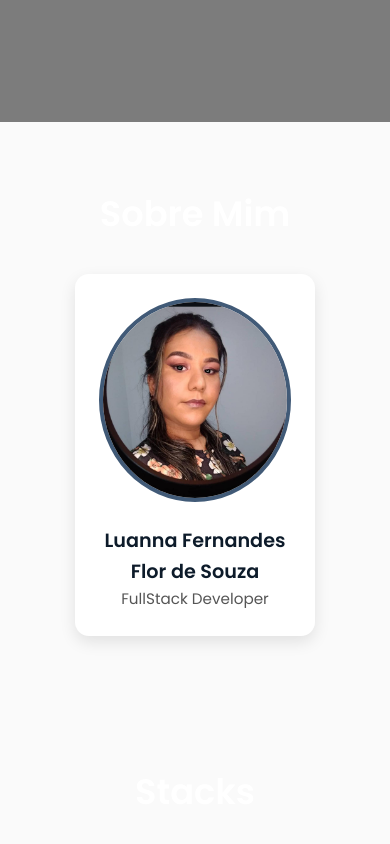
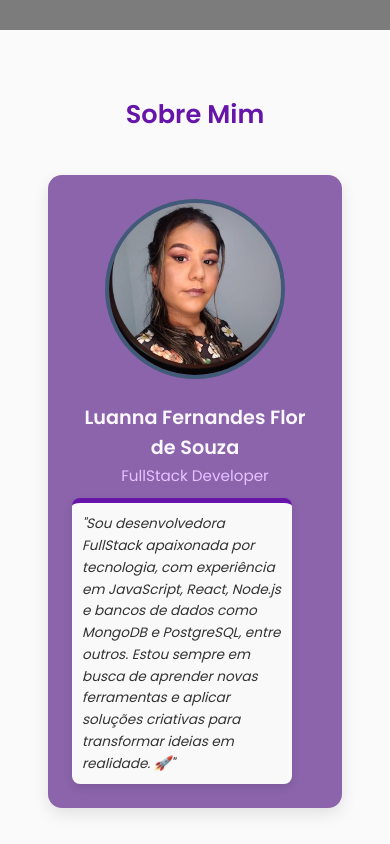
Before and after one commit to Luanna88/projeto-javascript, a website: page landing-page/index.html in a window 390 px wide. Shown: the part 800-1644 px from the top of the page. Drawn offline with Linux system fonts and the light colour scheme.

Commit message:
Corrijindo css e adicionado responsividade
Signed-off-by: Luanna88 <luanna.souza@maisunifacisa.com.br>

```diff
--- a/landing-page/css/style.css
+++ b/landing-page/css/style.css
@@ -29,26 +29,21 @@ body {
   z-index: 1000;
 }
 
-.navbar .logo {
-  font-size: 1.8rem;
-  font-weight: 700;
-  letter-spacing: 1px;
-}
-
-.navbar .nav-links {
+/* Menu normal para telas grandes */
+.nav-links {
   list-style: none;
   display: flex;
   gap: 1.5rem;
 }
 
-.navbar .nav-links li a {
+.nav-links li a {
   color: #fff;
   text-decoration: none;
   font-weight: 500;
   transition: color 0.3s ease;
 }
 
-.navbar .nav-links li a:hover {
+.nav-links li a:hover {
   color: #ffb703;
 }
 
@@ -62,7 +57,7 @@ body {
 }
 
 .hero {
-  height: 100vh;
+  height: 90vh;
   background: url("../img/banner2.jpg") no-repeat center center/cover;
   position: relative;
   display: flex;
@@ -101,6 +96,10 @@ section {
   padding: 4rem 2rem;
 }
 
+.sobre {
+  text-align: center;
+}
+
 h2 {
   text-align: center;
   font-size: 2.2rem;
@@ -109,44 +108,96 @@ h2 {
   font-weight: 600;
 }
 
+
+.sobre h2 {
+  font-size: 2.2rem;
+  margin-bottom: 1.5rem;
+  color: #6615a8;
+  font-weight: 600;
+}
+
 .sobre .equipe {
   display: flex;
-  gap: 2rem;
   justify-content: center;
-  flex-wrap: wrap;
+  align-items: flex-start;
+  position: relative;
+  flex-wrap: nowrap;
+  gap: 1rem;
+  padding: 1rem;
+  overflow-x: visible;
+  transition: all 0.5s ease;
 }
 
 .membro {
-  background: white;
+  background:#8b64ab;
   padding: 1.5rem;
   border-radius: 14px;
   text-align: center;
-  max-width: 240px;
+  width: 240px;
+  min-width: 240px;
   box-shadow: 0px 6px 16px rgba(0,0,0,0.1);
   transition: transform 0.3s ease, box-shadow 0.3s ease;
+  cursor: pointer;
+  position: relative;
+  flex-shrink: 0;
+  transition: all 0.5s ease;
 }
 
 .membro:hover {
-  transform: translateY(-8px);
+  transform: translateY(-5px);
   box-shadow: 0px 10px 20px rgba(0,0,0,0.15);
 }
 
 .membro img {
-  width: 100%;
+  width: 180px;
+  height: 180px;
   border-radius: 50%;
   margin-bottom: 1rem;
   border: 4px solid #415a77;
+  object-fit: cover;
+  transition: all 0.5s ease;
 }
 
 .membro h3 {
   font-size: 1.2rem;
   font-weight: 600;
-  color: #0d1b2a;
+  color: #fcf8ff;
 }
 
 .membro p {
   font-size: 0.95rem;
-  color: #555;
+  color: #e4c3ff;
+}
+
+.resumo {
+  position: absolute;
+  top: 0;
+  left: 105%;
+  width: 0;
+  opacity: 0;
+  background: #f9f9f9;
+  border-left: 5px solid #6615a8;
+  font-style: italic;
+  box-shadow: 0 4px 8px rgba(0,0,0,0.1);
+  padding: 0;
+  overflow: hidden;
+  transition: all 0.4s ease;
+  border-radius: 8px;
+  text-align: left;
+  max-width: 300px;
+  z-index: 2;
+  transition: all 0.5s ease;
+}
+
+.membro:hover .resumo {
+  width: 280px;
+  padding: 15px;
+  opacity: 1;
+}
+
+
+.resumo p {
+  margin: 5px 0;
 }
 
 .skills .lista-skills {
@@ -170,12 +221,20 @@ h2 {
 }
 
 .skills .lista-skills li:hover {
-  background: #eaf4ff;
+  background: #8b64ab57;
   transform: scale(1.07);
 }
 
 .skills .lista-skills li img {
   width: 32px;
+}
+
+.skills h2 {
+  text-align: center;
+  font-size: 2.2rem;
+  margin-bottom: 2rem;
+  color: #6615a8;
+  font-weight: 600;
 }
 
 .grid-projetos {
@@ -314,22 +373,89 @@ footer {
   font-size: 0.95rem;
 }
 
+/* ===== Responsividade ===== */
 @media (max-width: 768px) {
+  .nav-links {
+    position: absolute;
+    top: 60px;
+    right: 2rem;
+    flex-direction: column;
+    background: #1b263b;
+    border-radius: 8px;
+    overflow: hidden;
+    max-height: 0;
+    padding: 0;
+    transition: max-height 0.4s ease, padding 0.4s ease;
+    box-shadow: 0 4px 8px rgba(0,0,0,0.2);
+    z-index: 100;
+  }
+
   .hamburger {
     display: block;
   }
-  .nav-links {
-    display: none;
-    flex-direction: column;
-    background: #1b263b;
-    position: absolute;
-    top: 60px;
-    right: 0;
-    width: 240px;
-    padding: 1.5rem;
-    border-radius: 0 0 12px 12px;
+
+  /* Expande menu ao passar o cursor no ícone */
+  .hamburger:hover + .nav-links,
+  .nav-links:hover {
+    max-height: 500px; /* altura suficiente para mostrar todos os itens */
+    padding: 1rem;
   }
-  .nav-links.active {
-    display: flex;
+
+  .nav-links li {
+    margin: 0.5rem 0;
   }
 }
+
+/* Em telas maiores, mantém o menu normal */
+@media (min-width: 769px) {
+  .nav-links {
+    display: flex !important;
+  }
+  .hamburger {
+    display: none;
+  }
+}
+
+@media (max-width: 768px) {
+  .equipe {
+    flex-direction: column;
+    align-items: center;
+    overflow-x: visible;
+  }
+
+  .membro {
+    flex-shrink: 0;
+    width: auto;
+  }
+
+  .resumo {
+    position: relative;
+    top: auto;
+    left: auto;
+    width: 100%;
+    opacity: 1;
+    border-left: none;
+    border-top: 5px solid #6615a8;
+    margin-top: 10px;
+    max-width: 300px;
+    padding: 10px;
+    transition: none;
+  }
+
+  .membro:hover .resumo {
+    width: 100%;
+    padding: 10px;
+    opacity: 1;
+  }
+}
+
+@media (max-width: 480px) {
+  .sobre h2 {
+    font-size: 1.6rem;
+  }
+
+  .resumo {
+    max-width: 220px;
+    font-size: 0.85rem;
+  }
+}
--- a/landing-page/index.html
+++ b/landing-page/index.html
@@ -12,7 +12,7 @@
 
   <header>
   <nav class="navbar">
-      <h1 class="logo">Bem Vindo ⚙️</h1>
+    <h1 class="logo">Hello World ⚙️</h1>
     <button class="hamburger" aria-label="Abrir menu">☰</button>
     <ul class="nav-links">
       <li><a href="#hero">Início</a></li>
@@ -24,12 +24,12 @@
   </nav>
 </header>
 
+
 <section id="hero" class="hero">
   <div class="hero-content">
-    <h2>Projetando o futuro, um projeto de cada vez </h2>
+    <h2>Projetando o futuro : um projeto de cada vez </h2>
   </div>
 </section>
-
 
 <section id="sobre" class="sobre">
   <h2>Sobre Mim</h2>
@@ -38,6 +38,12 @@
       <img src="img/perfil.jpg" alt="Foto do integrante 1">
       <h3>Luanna Fernandes Flor de Souza</h3>
       <p>FullStack Developer</p>
+      <blockquote class="resumo">
+        "Sou desenvolvedora FullStack apaixonada por tecnologia, com experiência em
+        JavaScript, React, Node.js e bancos de dados como MongoDB e PostgreSQL, entre outros.
+        Estou sempre em busca de aprender novas ferramentas e aplicar soluções criativas
+        para transformar ideias em realidade. 🚀"
+      </blockquote>
     </article>
   </div>
 </section>
--- a/landing-page/js/script.js
+++ b/landing-page/js/script.js
@@ -2,6 +2,7 @@ document.addEventListener("DOMContentLoaded", () => {
 
   const hamburger = document.querySelector(".hamburger");
   const navLinks = document.querySelector(".nav-links");
+
   hamburger.addEventListener("click", () => {
     navLinks.classList.toggle("active");
   });
```
Also changed, not shown: 1 other file. Lines whose indentation alone changed are shown as unchanged.
